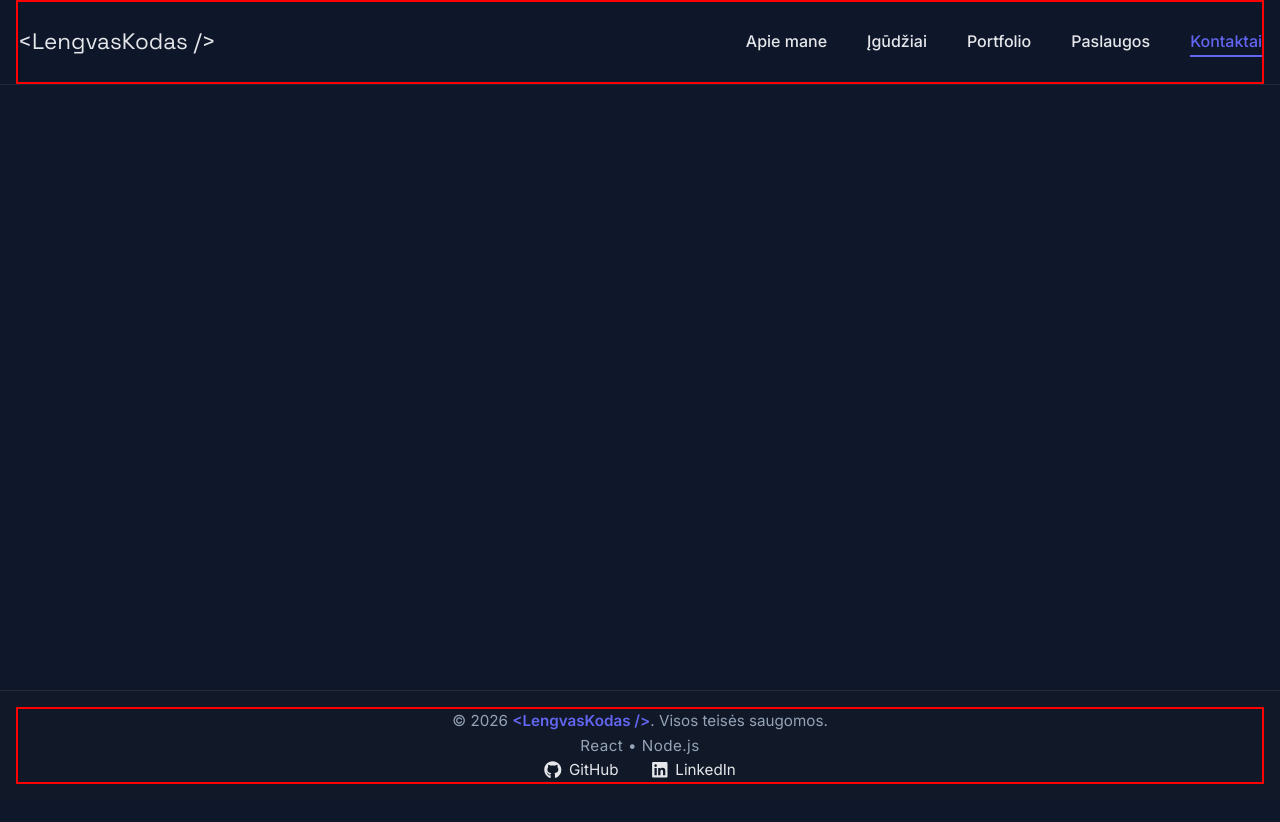
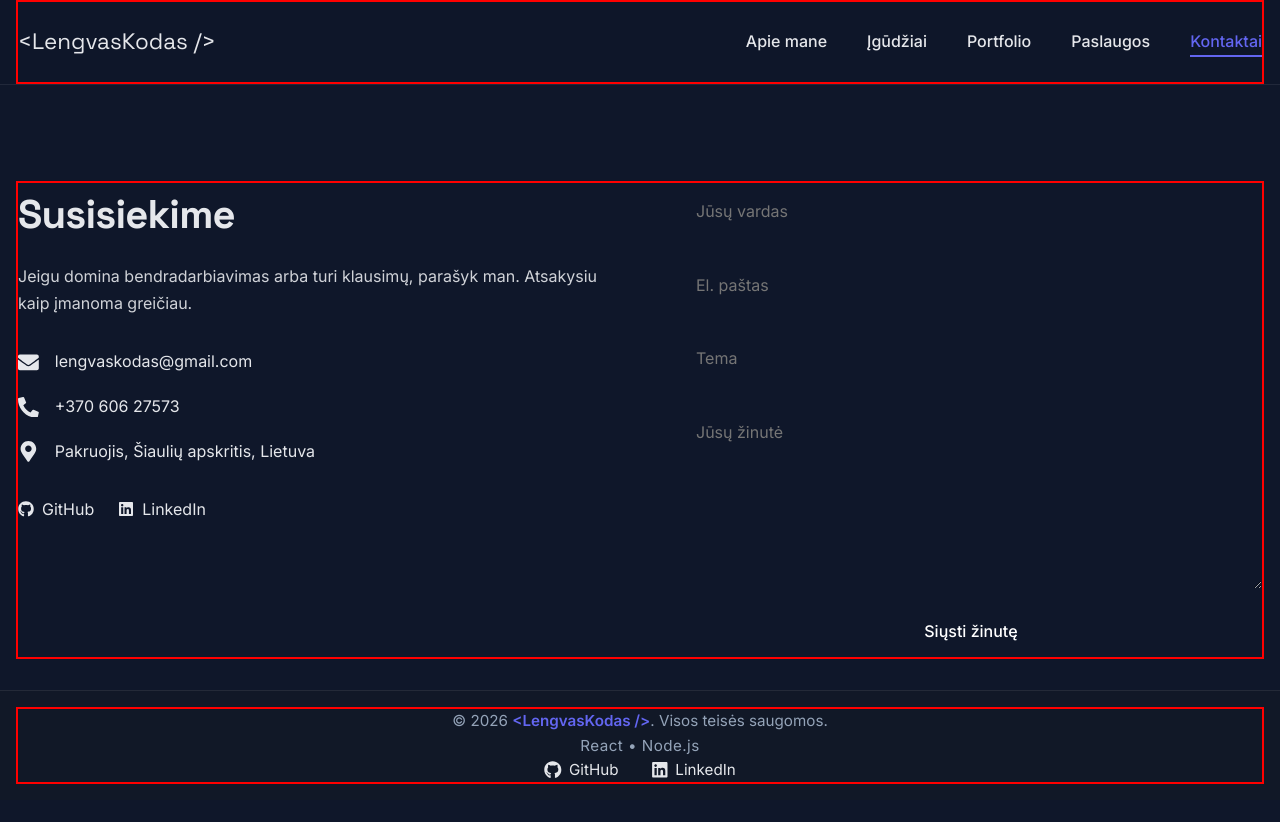
Before and after one commit to Zigmas-Petrauskas/portfolio-page, a React (Vite) app in the folder portfolio/: page /contact in a window 1280 px wide. Shown: the top 822 px of the page. Before the commit the page ends 800 px from the top, so only its background shows below. Built offline with nearby package versions, Linux system fonts and the light colour scheme.

Commit message:
pridėtas contact

```diff
--- a/portfolio/src/App.jsx
+++ b/portfolio/src/App.jsx
@@ -5,6 +5,7 @@ import About from "./components/sections/About/About";
 import Skills from "./components/sections/Skills/Skills";
 import Portfolio from "./components/sections/Portfolio/Portfolio";
 import Services from "./components/sections/Services/Services";
+import Contact from "./components/sections/Contacts/Contact";
 import Footer from "./components/layout/Footer/Footer";
 import "./index.scss";
 
@@ -19,6 +20,7 @@ const App = () => {
           <Route path="/skills" element={<Skills />} />
           <Route path="/portfolio" element={<Portfolio />} />
           <Route path="/services" element={<Services />} />
+          <Route path="/contact" element={<Contact />} />
         </Routes>
       </main>
       <Footer />
--- /dev/null
+++ b/portfolio/src/components/sections/Contacts/Contact.jsx
@@ -0,0 +1,15 @@
+import ContactInfo from "./ContactInfo";
+import ContactForm from "./ContactForm";
+import "./Contact.scss";
+
+const Contact = () => {
+  return (
+    <section className="contact" id="contact">
+      <div className="container contact-inner">
+        <ContactInfo />
+        <ContactForm />
+      </div>
+    </section>
+  );
+};
+export default Contact;
--- /dev/null
+++ b/portfolio/src/components/sections/Contacts/Contact.scss
@@ -0,0 +1,208 @@
+.contact {
+  padding: 4rem 0;
+
+  .contact-inner {
+    display: grid;
+    grid-template-columns: 1fr;
+    gap: 3rem;
+  }
+
+  /* =========================
+     INFO BLOKAS
+  ========================= */
+
+  .contact-info {
+    h2 {
+      font-size: 2rem;
+      margin-bottom: 1rem;
+    }
+
+    p {
+      line-height: 1.7;
+      margin-bottom: 2rem;
+      color: var(--color-text);
+      opacity: 0.9;
+    }
+
+    .contact-item {
+      display: flex;
+      align-items: center;
+      gap: 1rem;
+      margin-bottom: 1.2rem;
+
+      svg {
+        font-size: 1.3rem;
+        color: var(--color-primary);
+      }
+
+      span {
+        color: var(--color-text);
+      }
+    }
+
+    .contact-socials {
+      display: flex;
+      gap: 1.5rem;
+      margin-top: 2rem;
+
+      a {
+        display: flex;
+        align-items: center;
+        gap: 0.5rem;
+        text-decoration: none;
+        color: var(--color-text);
+        transition: 0.3s;
+
+        svg {
+          color: var(--color-primary);
+        }
+
+        &:hover {
+          color: var(--color-primary);
+        }
+      }
+    }
+  }
+
+  /* =========================
+     FORM
+  ========================= */
+
+  .contact-form {
+    display: flex;
+    flex-direction: column;
+    gap: 1rem;
+
+    .form-group {
+      display: flex;
+      flex-direction: column;
+      gap: 0.3rem;
+
+      span {
+        color: #ff4d4d;
+        font-size: 0.85rem;
+      }
+    }
+
+    input,
+    textarea {
+      width: 100%;
+      padding: 1rem;
+      border-radius: 0.8rem;
+      border: 1px solid var(--color-border);
+      background: var(--color-card);
+      color: var(--color-text);
+      font: inherit;
+      transition: 0.3s;
+
+      &:focus {
+        outline: none;
+        border-color: var(--color-primary);
+      }
+    }
+
+    textarea {
+      resize: vertical;
+      min-height: 160px;
+    }
+
+    button {
+      padding: 1rem;
+      border: none;
+      border-radius: 0.8rem;
+      background: var(--color-primary);
+      color: #fff;
+      cursor: pointer;
+      transition: 0.3s;
+      font-weight: 500;
+
+      &:hover {
+        opacity: 0.9;
+      }
+
+      &:disabled {
+        opacity: 0.6;
+        cursor: not-allowed;
+      }
+    }
+  }
+}
+
+/* ===========================
+   480px
+=========================== */
+
+@media (min-width: 480px) {
+  .contact {
+    .contact-form {
+      input,
+      textarea,
+      button {
+        font-size: 1rem;
+      }
+    }
+  }
+}
+
+/* ===========================
+   768px
+=========================== */
+
+@media (min-width: 768px) {
+  .contact {
+    .contact-inner {
+      grid-template-columns: 1fr 1fr;
+      align-items: start;
+    }
+  }
+}
+
+/* ===========================
+   1024px
+=========================== */
+
+@media (min-width: 1024px) {
+  .contact {
+    padding: 6rem 0;
+
+    .contact-inner {
+      gap: 5rem;
+    }
+
+    .contact-info h2 {
+      font-size: 2.5rem;
+    }
+  }
+}
+
+/* ===========================
+   1440px
+=========================== */
+
+@media (min-width: 1440px) {
+  .contact {
+    .contact-inner {
+      gap: 6rem;
+    }
+  }
+}
+
+/* ===========================
+   1920px
+=========================== */
+
+@media (min-width: 1920px) {
+  .contact {
+    .contact-info h2 {
+      font-size: 3rem;
+    }
+
+    .contact-form {
+      input,
+      textarea,
+      button {
+        font-size: 1.05rem;
+      }
+    }
+  }
+}
--- /dev/null
+++ b/portfolio/src/components/sections/Contacts/ContactForm.jsx
@@ -0,0 +1,61 @@
+import { useForm } from "react-hook-form";
+import { zodResolver } from "@hookform/resolvers/zod";
+import { z } from "zod";
+
+// validacijos schema
+const contactSchema = z.object({
+  name: z.string().min(2, "Vardas per trumpas"),
+  email: z.string().email("Neteisingas el. paštas"),
+  subject: z.string().optional(),
+  message: z.string().min(10, "Žinutė per trumpa"),
+});
+
+const ContactForm = () => {
+  const {
+    register,
+    handleSubmit,
+    reset,
+    formState: { errors, isSubmitting },
+  } = useForm({
+    resolver: zodResolver(contactSchema),
+  });
+
+  const onSubmit = async (data) => {
+    console.log("Form data:", data);
+
+    // simulacija (arba EmailJS / API)
+    await new Promise((res) => setTimeout(res, 1000));
+
+    reset();
+    alert("Žinutė išsiųsta!");
+  };
+
+  return (
+    <form className="contact-form" onSubmit={handleSubmit(onSubmit)}>
+      <div className="form-group">
+        <input type="text" placeholder="Jūsų vardas" {...register("name")} />
+        {errors.name && <span>{errors.name.message}</span>}
+      </div>
+
+      <div className="form-group">
+        <input type="email" placeholder="El. paštas" {...register("email")} />
+        {errors.email && <span>{errors.email.message}</span>}
+      </div>
+
+      <div className="form-group">
+        <input type="text" placeholder="Tema" {...register("subject")} />
+      </div>
+
+      <div className="form-group">
+        <textarea rows="6" placeholder="Jūsų žinutė" {...register("message")} />
+        {errors.message && <span>{errors.message.message}</span>}
+      </div>
+
+      <button type="submit" disabled={isSubmitting}>
+        {isSubmitting ? "Siunčiama..." : "Siųsti žinutę"}
+      </button>
+    </form>
+  );
+};
+
+export default ContactForm;
--- /dev/null
+++ b/portfolio/src/components/sections/Contacts/ContactInfo.jsx
@@ -0,0 +1,50 @@
+import {
+  FaEnvelope,
+  FaPhoneAlt,
+  FaMapMarkerAlt,
+  FaGithub,
+  FaLinkedin,
+} from "react-icons/fa";
+
+import useContact from "./useContact";
+
+const ContactInfo = () => {
+  const { contactsData } = useContact();
+
+  return (
+    <div className="contact-info">
+      <h2>Susisiekime</h2>
+
+      <p>
+        Jeigu domina bendradarbiavimas arba turi klausimų, parašyk man.
+        Atsakysiu kaip įmanoma greičiau.
+      </p>
+
+      <div className="contact-item">
+        <FaEnvelope />
+        <span>{contactsData.email}</span>
+      </div>
+      <div className="contact-item">
+        <FaPhoneAlt />
+        <span>{contactsData.phone}</span>
+      </div>
+      <div className="contact-item">
+        <FaMapMarkerAlt />
+        <span>{contactsData.location}</span>
+      </div>
+
+      <div className="contact-socials">
+        <a href={contactsData.github} target="_blank" rel="noreferrer">
+          <FaGithub />
+          <span>GitHub</span>
+        </a>
+        <a href={contactsData.linkedin} target="_blank" rel="noreferrer">
+          <FaLinkedin />
+          <span>LinkedIn</span>
+        </a>
+      </div>
+    </div>
+  );
+};
+
+export default ContactInfo;
--- /dev/null
+++ b/portfolio/src/components/sections/Contacts/useContact.js
@@ -0,0 +1,9 @@
+import contactsData from "../../../data/contactsData";
+
+const useContact = () => {
+  return {
+    contactsData,
+  };
+};
+
+export default useContact;
--- /dev/null
+++ b/portfolio/src/data/contactsData.js
@@ -0,0 +1,9 @@
+const contactsData = {
+  email: "lengvaskodas@gmail.com",
+  phone: "+370 606 27573",
+  location: "Pakruojis, Šiaulių apskritis, Lietuva",
+  github: "https://github.com/...",
+  linkedin: "https://linkedin.com/in/...",
+};
+
+export default contactsData;
```
